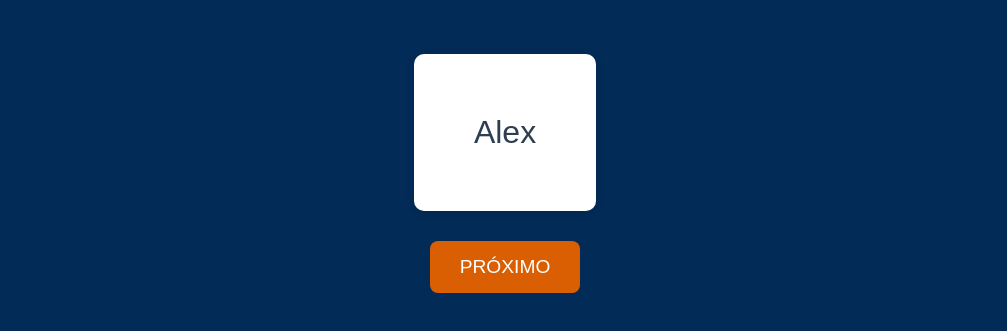
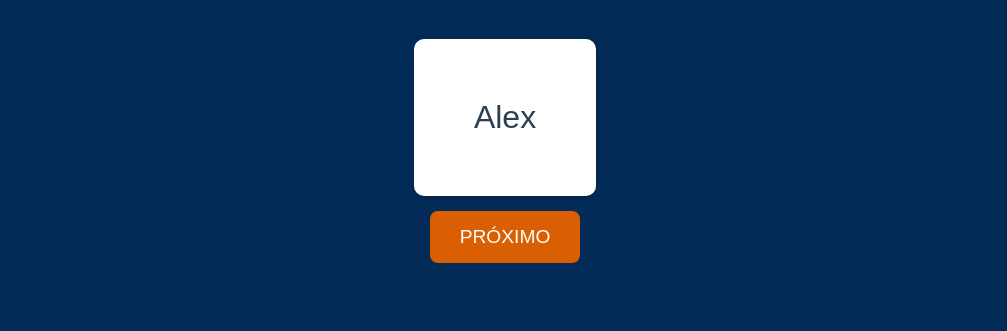
Before and after one commit to AlexRaimax/Revezamento, a plain HTML site: page index.html in a window 1280 px wide. Shown: the part 267-598 px from the top of the page, without its empty margins (135-1142 px from the left). Drawn offline with Linux system fonts and the light colour scheme.

Commit message:
Update index.html

```diff
--- a/index.html
+++ b/index.html
@@ -19,7 +19,7 @@
 
     .responsavel {
       font-size: 2rem;
-      margin: 30px 0;
+      margin: 15px 0;
       padding: 60px;
       background: #ffffff;
       display: inline-block;
```
